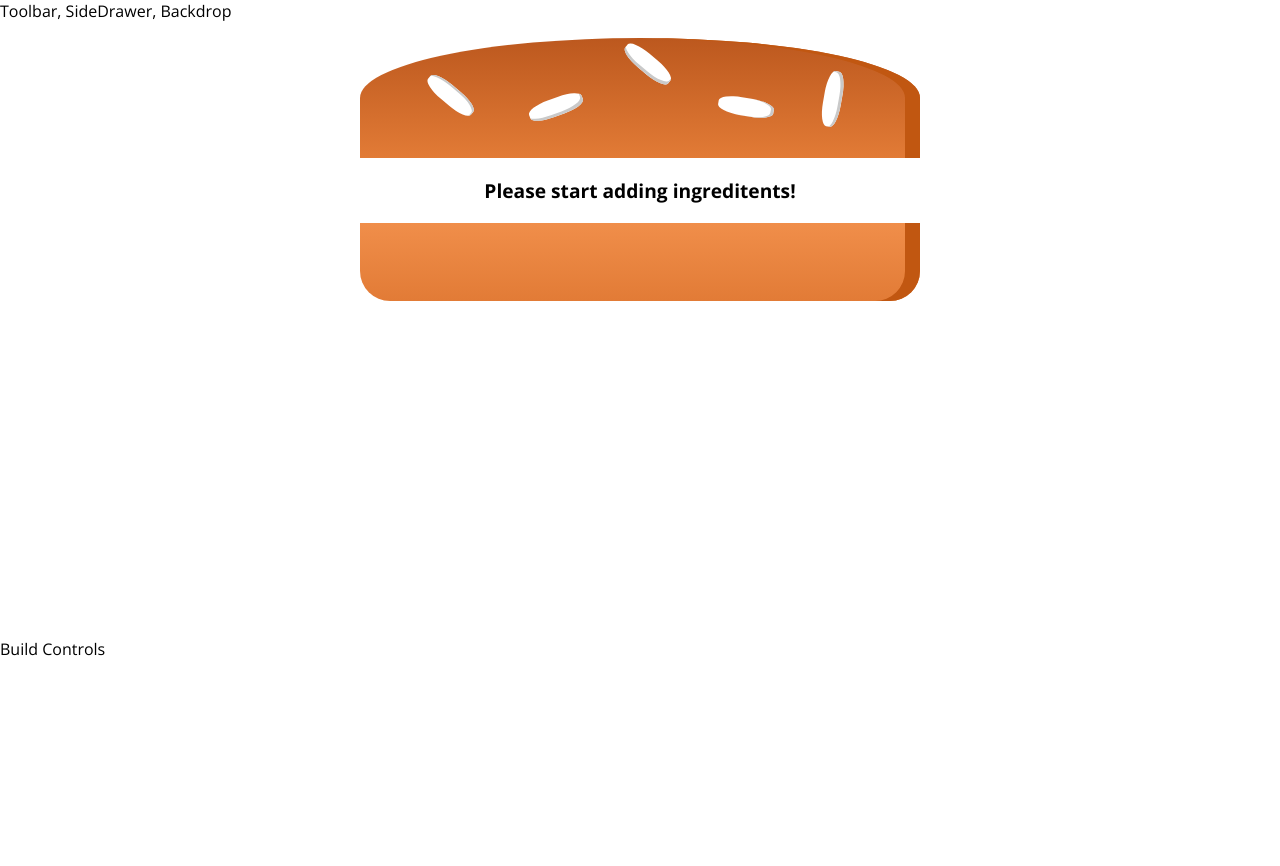
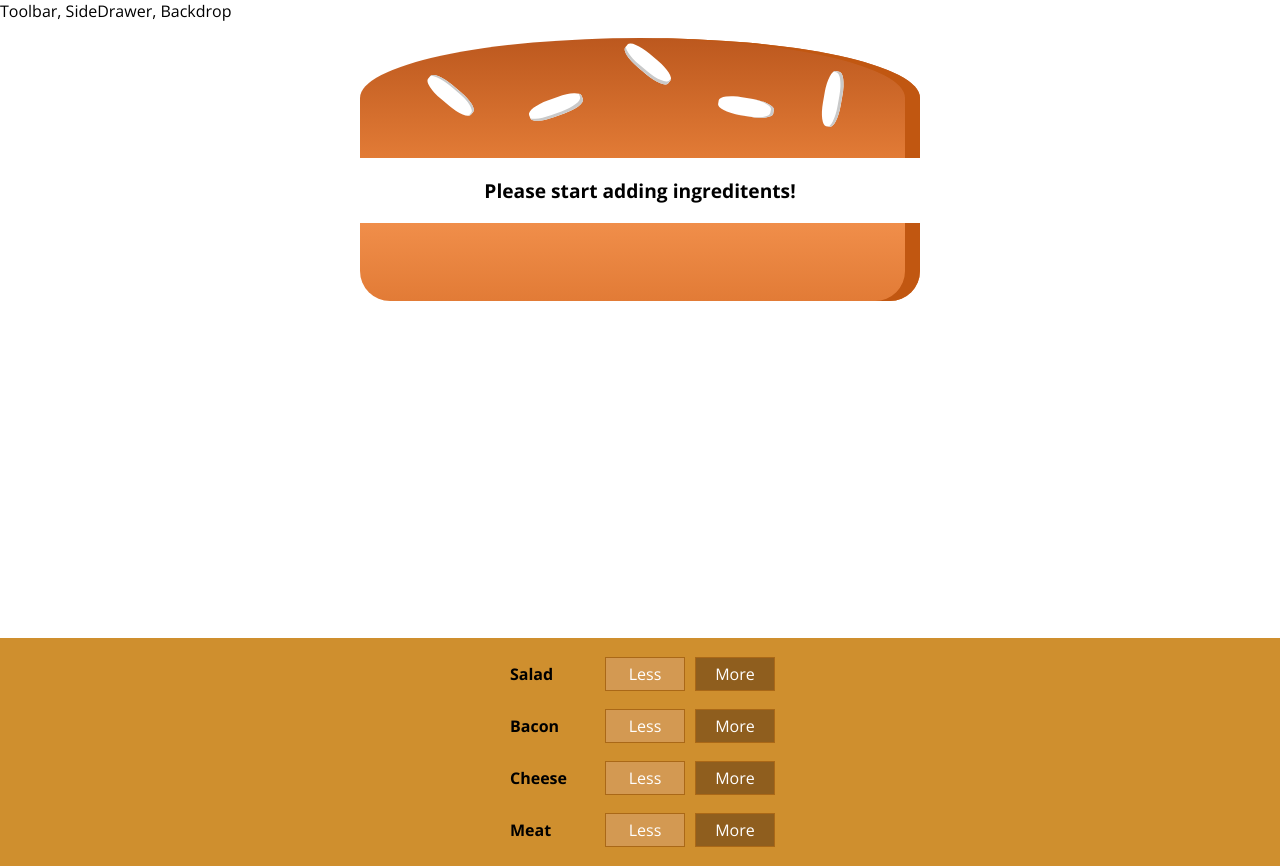
Before and after one commit to art0254/my-learn-udemy-maximum-react, a React (Create React App) app in the folder buger_builder/: page / in a window 1280 px wide. Before the commit the page ends 800 px from the top, so only its background shows below. Built offline with nearby package versions, Linux system fonts and the light colour scheme.

Commit message:
add BuildControllers

```diff
--- a/buger_builder/src/components/Burger/BuildControls/BuildControl/BuildControl.js
+++ b/buger_builder/src/components/Burger/BuildControls/BuildControl/BuildControl.js
@@ -1,11 +1,11 @@
 import React from "react";
-import classes from "./buildControl.module.css";
+import classes from "./BuildControl.module.css";
 
 const buildControl = (props) => (
-  <div className={classes.buildControl}>
+  <div className={classes.BuildControl}>
     <div className={classes.Label}>{props.label}</div>
-    <div className={classes.Less}>Less</div>
-    <div className={classes.More}>More</div>
+    <button className={classes.Less}>Less</button>
+    <button className={classes.More}>More</button>
   </div>
 );
 
--- a/buger_builder/src/components/Burger/BuildControls/BuildControls.js
+++ b/buger_builder/src/components/Burger/BuildControls/BuildControls.js
@@ -1,8 +1,19 @@
-import React from 'react';
+import React from "react";
+import classes from "./BuildControls.module.css";
+import BuildControl from './BuildControl/BuildControl';
+const controls = [
+  { label: "Salad", type: "salad" },
+  { label: "Bacon", type: "bacon" },
+  { label: "Cheese", type: "cheese" },
+  { label: "Meat", type: "meat" },
+];
+
 const buildControls = (props) => (
-    <div>
-
-    </div>
+  <div className={classes.BuildControls}>
+    {controls.map(ctrl =>  (
+        <BuildControl key={ctrl.label} label={ctrl.label}/>
+    ))}
+  </div>
 );
 
 export default buildControls;
--- a/buger_builder/src/containers/BurgerBuilder/BurgerBuilder.js
+++ b/buger_builder/src/containers/BurgerBuilder/BurgerBuilder.js
@@ -1,6 +1,8 @@
 import React, { Component } from "react";
 import Aux from "../../hoc/Auxiliary";
 import Burger from "../../components/Burger/Burger";
+import BurgerControl from "../../components/Burger/BuildControls/BuildControls";
+
 class BurgetBuilder extends Component {
   state = {
     ingreditents: {
@@ -14,7 +16,7 @@ class BurgetBuilder extends Component {
     return (
       <Aux>
         <Burger ingreditents={this.state.ingreditents}/>
-        <div>Build Controls</div>
+        <BurgerControl />
       </Aux>
     );
   }
```
Also changed, not shown: 1 other file (tests, documents, lock files or other folders).
